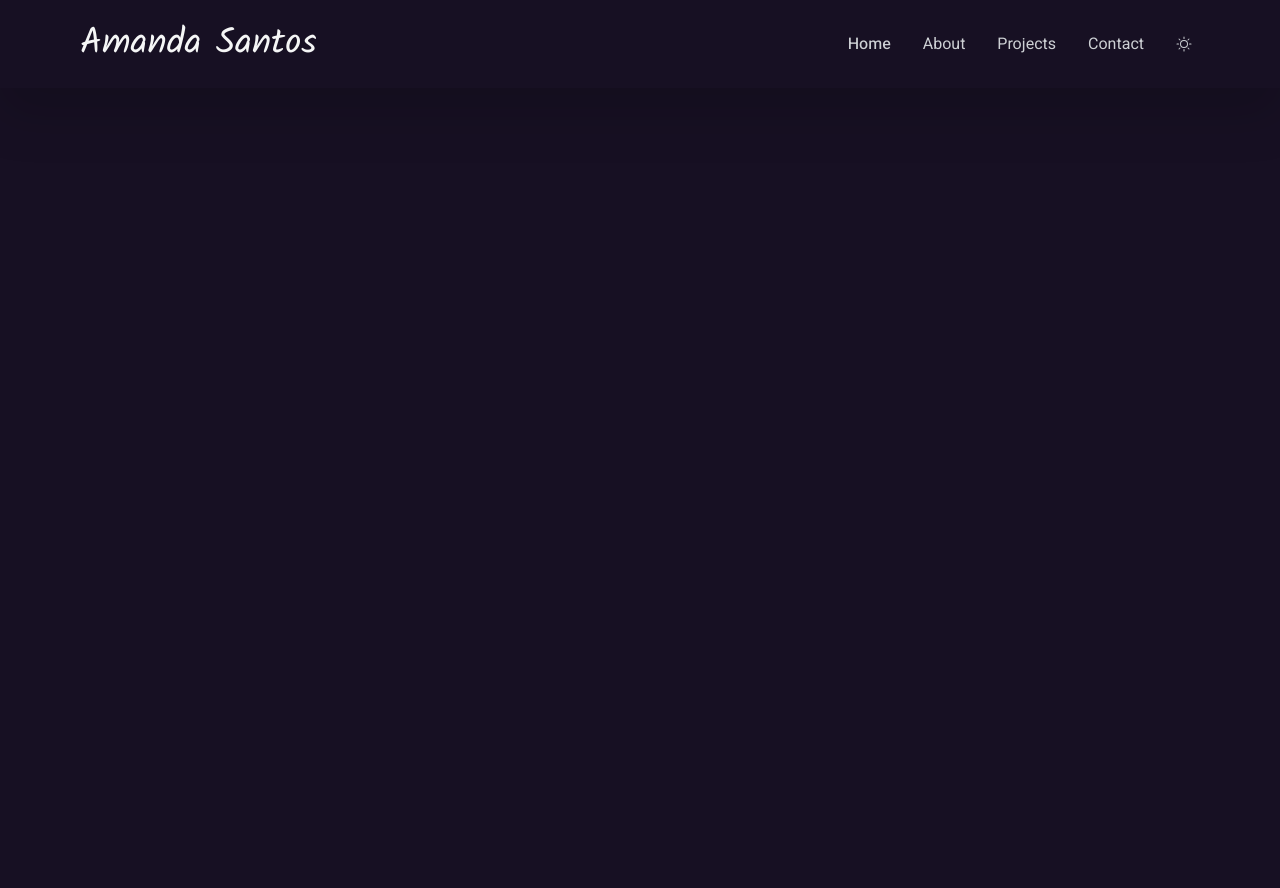
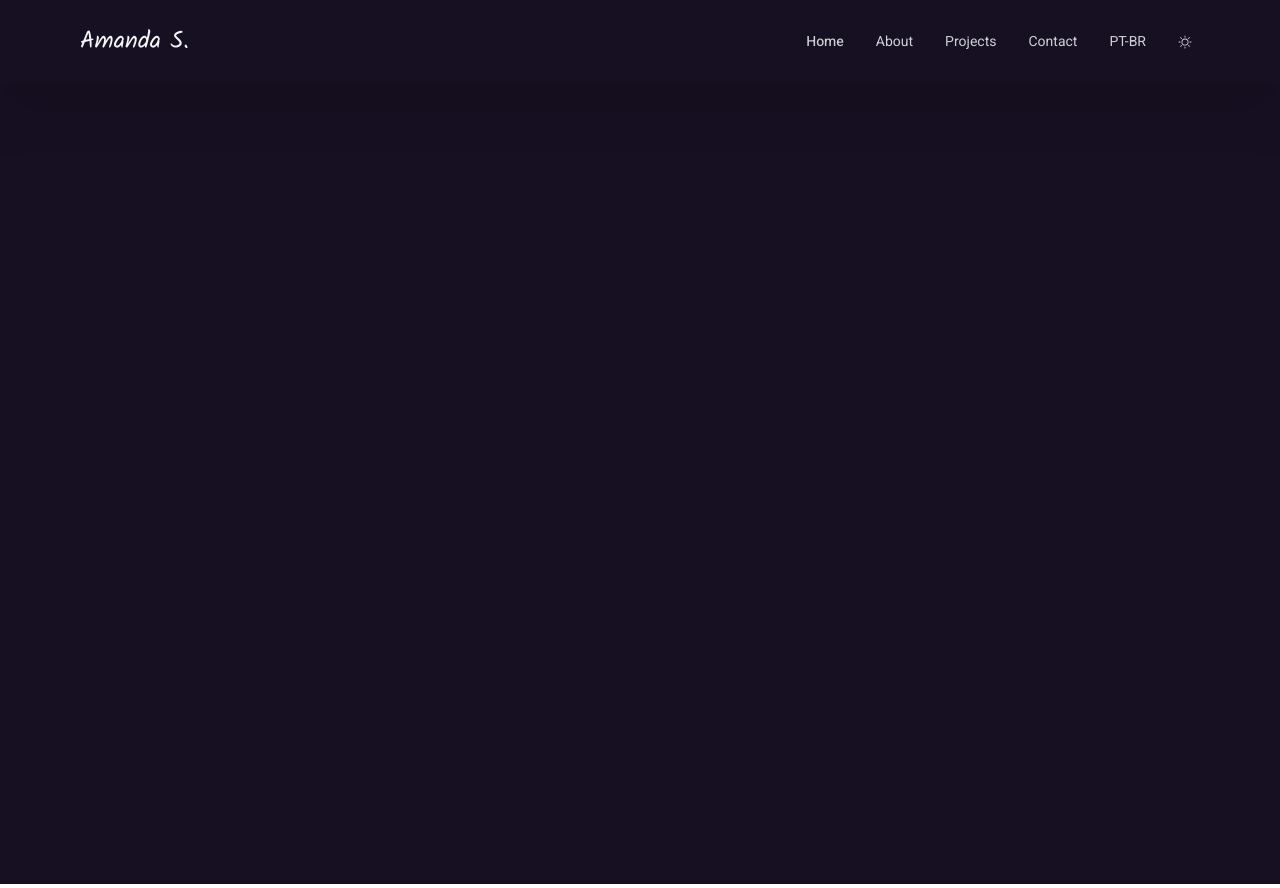
Before and after one commit to amanda-santos/lyra, a Next.js app: page / in a window 1280 px wide. Built offline with nearby package versions, Linux system fonts and the light colour scheme.

Commit message:
feat: :iphone: add responsive navbar

```diff
--- a/src/app/components/header-item.tsx
+++ /dev/null
@@ -1,28 +0,0 @@
-import classnames from "classnames";
-import { ReactNode } from "react";
-
-type HeaderProps = {
-  children: ReactNode;
-  href?: string;
-  isActive?: boolean;
-};
-
-export const HeaderItem = ({
-  children,
-  href = "#",
-  isActive = false,
-}: HeaderProps) => {
-  return (
-    <a
-      href={href}
-      className={classnames(
-        "rounded-xl p-2 font-body text-text-secondary transition-colors hover:text-text-primary focus:outline focus:outline-2 focus:outline-text-primary",
-        {
-          "font-medium": isActive,
-        },
-      )}
-    >
-      {children}
-    </a>
-  );
-};
--- a/src/app/components/header.tsx
+++ b/src/app/components/header.tsx
@@ -1,20 +1,13 @@
-import { Sun } from "@phosphor-icons/react/dist/ssr";
-import { HeaderItem } from "./header-item";
+import { MobileNavbar } from "./mobile-navbar";
+import { Navbar } from "./navbar";
 
 export const Header = () => {
   return (
-    <header className="flex items-center justify-between bg-surface-background px-20 py-6 shadow-neutral-950 drop-shadow-2xl">
-      <h1 className="font-heading text-4xl text-text-primary">Amanda Santos</h1>
+    <header className="flex items-center justify-between bg-surface-background px-10 py-6 shadow-neutral-950 drop-shadow-2xl sm:px-20">
+      <h1 className="font-heading text-2xl text-text-primary">Amanda S.</h1>
 
-      <nav className="flex items-center gap-4">
-        <HeaderItem isActive>Home</HeaderItem>
-        <HeaderItem>About</HeaderItem>
-        <HeaderItem>Projects</HeaderItem>
-        <HeaderItem>Contact</HeaderItem>
-        <HeaderItem>
-          <Sun />
-        </HeaderItem>
-      </nav>
+      <Navbar />
+      <MobileNavbar />
     </header>
   );
 };
--- /dev/null
+++ b/src/app/components/mobile-navbar.tsx
@@ -0,0 +1,33 @@
+"use client";
+
+import { X, List, Sun } from "@phosphor-icons/react";
+import { NavbarItem } from "./navbar-item";
+import { useState } from "react";
+
+export const MobileNavbar = () => {
+  const [isMenuOpen, setIsMenuOpen] = useState(false);
+
+  const handleMenuClick = () => {
+    setIsMenuOpen((prevState) => !prevState);
+  };
+
+  return (
+    <nav className="flex flex-col items-center gap-4 lg:hidden">
+      <NavbarItem onClick={handleMenuClick}>
+        {isMenuOpen ? <X /> : <List />}
+      </NavbarItem>
+
+      {isMenuOpen && (
+        <>
+          <NavbarItem isActive>Home</NavbarItem>
+          <NavbarItem>About</NavbarItem>
+          <NavbarItem>Projects</NavbarItem>
+          <NavbarItem>Contact</NavbarItem>
+          <NavbarItem>
+            <Sun />
+          </NavbarItem>
+        </>
+      )}
+    </nav>
+  );
+};
--- /dev/null
+++ b/src/app/components/navbar-item.tsx
@@ -0,0 +1,28 @@
+import classnames from "classnames";
+import { ComponentProps, ReactNode } from "react";
+
+type NavbarItemProps = ComponentProps<"a"> & {
+  isActive?: boolean;
+};
+
+export const NavbarItem = ({
+  children,
+  href = "#",
+  isActive = false,
+  ...props
+}: NavbarItemProps) => {
+  return (
+    <a
+      href={href}
+      className={classnames(
+        "rounded-xl p-2 font-body text-sm text-text-secondary transition-colors hover:text-text-primary focus:outline focus:outline-2 focus:outline-text-primary",
+        {
+          "font-medium": isActive,
+        },
+      )}
+      {...props}
+    >
+      {children}
+    </a>
+  );
+};
--- /dev/null
+++ b/src/app/components/navbar.tsx
@@ -0,0 +1,18 @@
+import { Sun } from "@phosphor-icons/react/dist/ssr";
+
+import { NavbarItem } from "./navbar-item";
+
+export const Navbar = () => {
+  return (
+    <nav className="hidden items-center gap-4 lg:flex">
+      <NavbarItem isActive>Home</NavbarItem>
+      <NavbarItem>About</NavbarItem>
+      <NavbarItem>Projects</NavbarItem>
+      <NavbarItem>Contact</NavbarItem>
+      <NavbarItem>PT-BR</NavbarItem>
+      <NavbarItem>
+        <Sun />
+      </NavbarItem>
+    </nav>
+  );
+};
```
